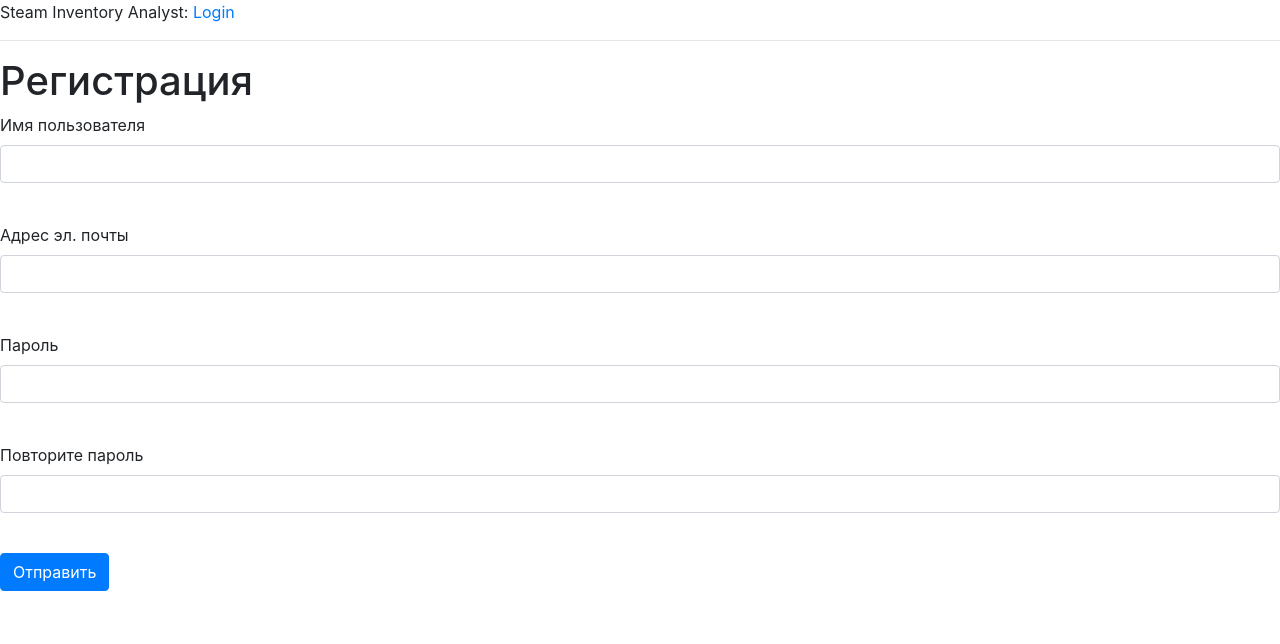
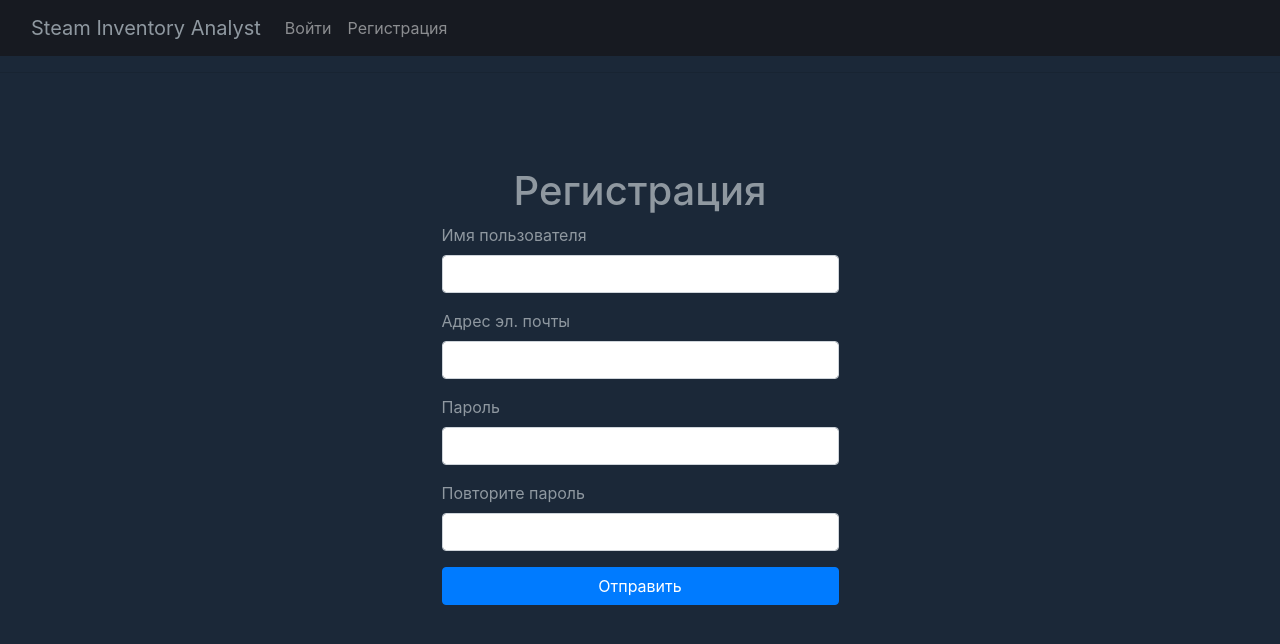
Before and after one commit to dimmy2000/steam-inventory-analyst, a Flask app: page /users/register in a window 1280 px wide. Shown: the top 644 px of the page. Run offline with Flask 2, Linux system fonts and the light colour scheme; parts of the project's set-up code (start-up, migrations or seed data) failed here and were passed over; some libraries are stand-ins or nearby versions.

Commit message:
рефакторинг, добавил шаблоны страниц регистрации, авторизации, профиля пользователя

```diff
--- a/webapp/templates/base.html
+++ b/webapp/templates/base.html
@@ -1,3 +1,4 @@
+
 <!DOCTYPE html>
 <html lang="ru">
 <html>
@@ -5,38 +6,28 @@
         <!-- Required meta tags -->
         <meta charset="utf-8">
         <meta name="viewport" content="width=device-width, initial-scale=1, shrink-to-fit=no">
-
         <!-- Bootstrap CSS -->
         <link rel="stylesheet" href="https://stackpath.bootstrapcdn.com/bootstrap/4.2.1/css/bootstrap.min.css" integrity="sha384-GJzZqFGwb1QTTN6wy59ffF1BuGJpLSa9DkKMp0DgiMDm4iYMj70gZWKYbI706tWS" crossorigin="anonymous">
-
         {% if title %}
         <title>{{ title }} - Steam Inventory Analyst</title>
         {% else %}
         <title>Steam Inventory Analyst</title>
         {% endif %}
+        {% include "styles.html" %}
     </head>
     <body>
-        <div>
-            Steam Inventory Analyst:
-            {% if current_user.is_anonymous %}
-            <a href="{{ url_for('user.login') }}">Login</a>
-            {% else %}
-            <a href="{{ url_for('user.profile', username=current_user.username) }}">Home</a>
-            <a href="{{ url_for('user.logout') }}">Logout</a>
+        {% include "menu.html" %}
+        <hr>
+        {% with messages = get_flashed_messages() %}
+            {% if messages %}
+            <div class="alert alert-danger" role="alert">
+                {% for message in messages %}
+                    {{ message }}<br>
+                {% endfor %}
+            </div>
             {% endif %}
-        </div>
-       <hr>
-        {% with messages = get_flashed_messages() %}
-        {% if messages %}
-        <ul>
-            {% for message in messages %}
-            <li>{{ message }}</li>
-            {% endfor %}
-        </ul>
-        {% endif %}
         {% endwith %}
         {% block content %}{% endblock %}
-
         <!-- Optional JavaScript -->
         <!-- jQuery first, then Popper.js, then Bootstrap JS -->
         <script src="https://code.jquery.com/jquery-3.3.1.slim.min.js" integrity="sha384-q8i/X+965DzO0rT7abK41JStQIAqVgRVzpbzo5smXKp4YfRvH+8abtTE1Pi6jizo" crossorigin="anonymous"></script>
--- /dev/null
+++ b/webapp/templates/menu.html
@@ -0,0 +1,27 @@
+<nav class="navbar navbar-expand-lg navbar-dark" style="background-color:#171a21;color: #8F98A0!important;">
+    <div class="container-fluid">
+        <a class="navbar-brand">Steam Inventory Analyst</a>
+        <button class="navbar-toggler" type="button" data-toggle="collapse" data-target="#navbarNav" aria-controls="navbarNav" aria-expanded="false" aria-label="Toggle navigation">
+             <span class="navbar-toggler-icon"></span>
+        </button>
+        <div class="collapse navbar-collapse" id="navbarNav" style="background-color:#171a21;color: #8F98A0!important;">
+            <ul class="navbar-nav me-auto mb-2 mb-lg-0">
+                {% if current_user.is_anonymous %}
+                <li class="nav-item">
+                    <a class="nav-link" href="{{ url_for('user.login') }}">Войти</a>
+                </li>
+                <li class="nav-item">
+                    <a class="nav-link" href="{{ url_for('user.register') }}">Регистрация</a>
+                </li>
+                {% else %}
+                <li class="nav-item">
+                    <a class="nav-link" href="{{ url_for('user.profile', username=current_user.username) }}">Профиль</a>
+                </li>
+                <li class="nav-item">
+                    <a class="nav-link" href="{{ url_for('user.logout') }}">Выйти</a>
+                </li>
+                {% endif %}
+            </ul>
+        </div>
+    </div>
+</nav>
--- /dev/null
+++ b/webapp/templates/styles.html
@@ -0,0 +1,6 @@
+<style>
+    body {
+        background-color: #1b2838;
+        color: #8F98A0;
+    }
+</style>
--- a/webapp/templates/user/profile.html
+++ b/webapp/templates/user/profile.html
@@ -1,6 +1,7 @@
 {% extends "base.html" %}
 
 {% block content %}
+    <div style="background-color: #46602a; color: antiquewhite">
        <table>
             <tr valign="top">
                 <td>
@@ -11,5 +12,5 @@
                 </td>
             </tr>
        </table>
-    <hr>
+    </div>
 {% endblock %}
--- a/webapp/templates/user/register.html
+++ b/webapp/templates/user/register.html
@@ -1,37 +1,44 @@
 {% extends "base.html" %}
 
 {% block content %}
-    <h1>{{ title }}</h1>
+    <div class="container">
+        <div class="d-flex align-items-center justify-content-center" style="padding-top: 50px">
+            <div class="p-2 bd-highlight col-example">
+                 <h1 style="text-align:center;padding-top:20px">{{ title }}</h1>
                 <form action="" method="post">
                     {{ form.hidden_tag() }}
-        <p>
+                    <div class="form-group">
                         {{ form.username.label }}<br>
-            {{ form.username(size=32) }}<br>
+                        {{ form.username(size=32) }}
                         {% for error in form.username.errors %}
                         <span style="color: red;">[{{ error }}]</span>
                         {% endfor %}
-        </p>
-        <p>
+                    </div>
+                    <div class="form-group">
                         {{ form.email.label }}<br>
-            {{ form.email(size=64) }}<br>
+                        {{ form.email(size=32) }}
                         {% for error in form.email.errors %}
                         <span style="color: red;">[{{ error }}]</span>
                         {% endfor %}
-        </p>
-        <p>
+                    </div>
+                    <div class="form-group">
                         {{ form.password.label }}<br>
-            {{ form.password(size=32) }}<br>
+                        {{ form.password(size=32) }}
                         {% for error in form.password.errors %}
                         <span style="color: red;">[{{ error }}]</span>
                         {% endfor %}
-        </p>
-        <p>
+                    </div>
+                    <div class="form-group">
                         {{ form.password2.label }}<br>
-            {{ form.password2(size=32) }}<br>
+                        {{ form.password2(size=32) }}
                         {% for error in form.password2.errors %}
                         <span style="color: red;">[{{ error }}]</span>
                         {% endfor %}
-        </p>
-        <p>{{ form.submit() }}</p>
+                    </div>
+                    <p style="text-align:center">{{ form.submit() }}</p>
                 </form>
+            </div>
+        </div>
+    </div>
+
 {% endblock %}
--- a/webapp/user/forms.py
+++ b/webapp/user/forms.py
@@ -1,6 +1,6 @@
+from flask_wtf import FlaskForm
+
 from webapp.user.models import User
-
-from flask_wtf import FlaskForm
 
 from wtforms import BooleanField, PasswordField, StringField, SubmitField
 from wtforms.validators import DataRequired, Email, EqualTo, ValidationError
@@ -13,13 +13,15 @@ class LoginForm(FlaskForm):
                              render_kw={"class": "form-control"})
     remember_me = BooleanField('Запомнить меня',
                                render_kw={"class": "form-check-input"})
-    submit = SubmitField('Отправить', render_kw={"class": "btn btn-primary"})
+    submit = SubmitField('Отправить',
+                         render_kw={"class": "btn btn-primary btn-block"})
 
 
 class RegistrationForm(FlaskForm):
     username = StringField('Имя пользователя', validators=[DataRequired()],
                            render_kw={"class": "form-control"})
-    email = StringField('Адрес эл. почты', validators=[DataRequired(), Email()],
+    email = StringField('Адрес эл. почты', validators=[DataRequired(),
+                                                       Email()],
                         render_kw={"class": "form-control"})
     password = PasswordField('Пароль', validators=[DataRequired()],
                              render_kw={"class": "form-control"})
@@ -27,7 +29,8 @@ class RegistrationForm(FlaskForm):
                               validators=[DataRequired(),
                                           EqualTo('password')],
                               render_kw={"class": "form-control"})
-    submit = SubmitField('Отправить', render_kw={"class": "btn btn-primary"})
+    submit = SubmitField('Отправить',
+                         render_kw={"class": "btn btn-primary btn-block"})
 
     def validate_username(self, username):
         user = User.query.filter_by(username=username.data).first()
```
Also changed, not shown: webapp/templates/user/login.html (+12 -3 lines). Lines whose indentation alone changed are shown as unchanged.
